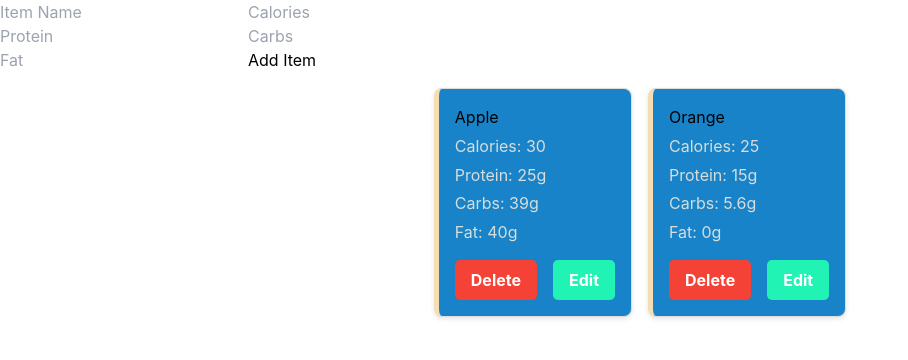
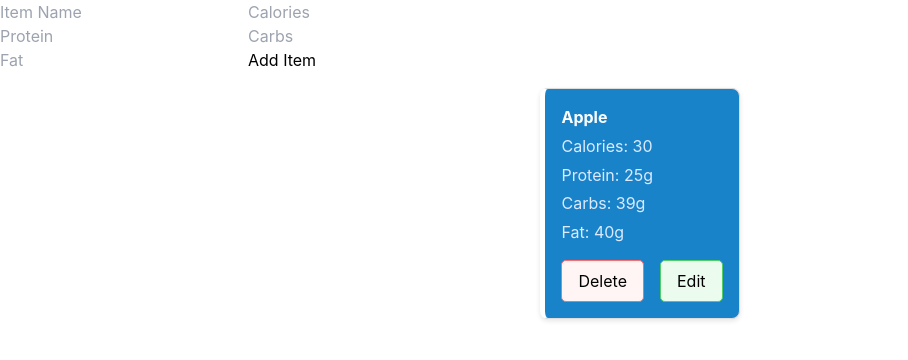
Before and after one commit to daganeabdul/Nutrition-meter-application, a React (Create React App) app: page / in a window 1280 px wide. Shown: the top 360 px of the page, without its empty margins (0-908 px from the left). Built offline with nearby package versions, Linux system fonts and the light colour scheme; data requests are answered from the project's data file.

Commit message:
Final styling

```diff
--- a/db.json
+++ b/db.json
@@ -7,14 +7,6 @@
       "protein": "25",
       "carbs": "39",
       "fat": "40"
-    },
-    {
-      "id": "382d",
-      "itemName": "Orange ",
-      "calories": "25",
-      "protein": "15",
-      "carbs": "5.6",
-      "fat": "0"
     }
   ]
 }
--- a/src/component/Card.css
+++ b/src/component/Card.css
@@ -1,3 +1,5 @@
+
+
 .meal-list {
     display: flex;
     flex-wrap: wrap;
@@ -17,7 +19,7 @@
 .card {
   background-color: #1983ca;
   border: 1px solid #ddd;
-  border-left: 5px solid wheat;
+  border-left: 5px solid white;
   border-radius: 8px;
   padding: 16px;
   margin: 16px 0;
@@ -29,14 +31,15 @@
   transform: translateY(-4px);
 }
 
-.card h2 {
+.card h3 {
+  font-weight: bold;
   margin-top: 0;
-  color: #333;
+  color: rgba(255, 255, 255, 0.993);
 }
 
 .card p {
   margin: 0.3rem 0;
-  color: #e1e2dbf1;
+  color: rgb(219, 234, 254, 1);
 }
 
 .card-buttons {
@@ -47,19 +50,17 @@
 
 .card-buttons button {
   padding: 8px 16px;
-  border: none;
   border-radius: 5px;
-  font-weight: bold;
   cursor: pointer;
 }
 
 .edit-btn {
-  background-color: #21f3b4;
-  color: white;
+  border: 1px solid #51cf66;
+  background-color: #ebfbee;
 }
 
 .delete-btn {
-  background-color: #f44336;
-  color: white;
+  border: 1px solid #ff6b6b;
+  background: #fff5f5;
 }
 /*1 rem = 16px, so 0.3rem = 4.8px*/
```
